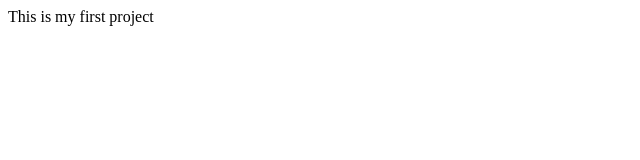
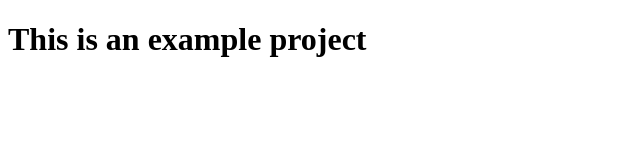
Before and after one commit to DenysBaskin/my-first-project, a plain HTML site: page index.html in a window 1280 px wide. Shown: the whole page, without its empty margins (0-640 px from the left). Drawn offline with Linux system fonts and the light colour scheme.

Commit message:
add index file

```diff
--- a/index.html
+++ b/index.html
@@ -6,6 +6,6 @@
     <title>Document</title>
   </head>
   <body>
-    This is my first project
+    <h1>This is an example project</h1>
   </body>
 </html>
```
